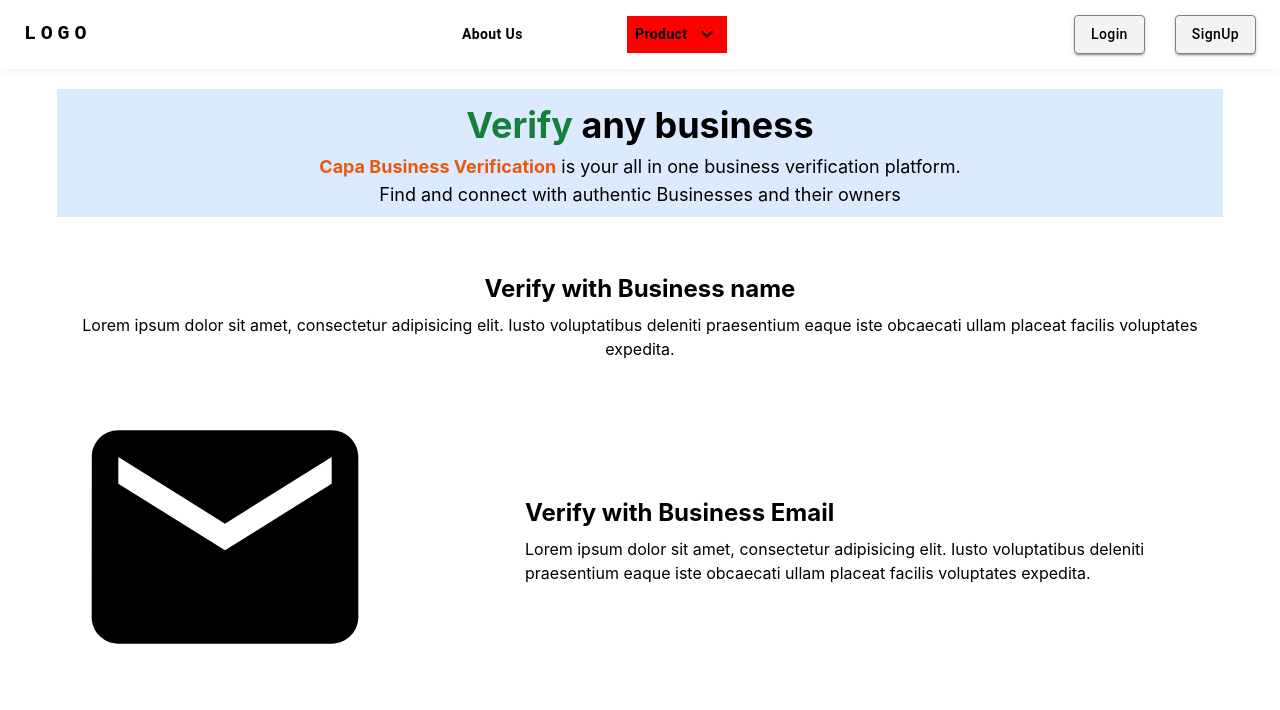
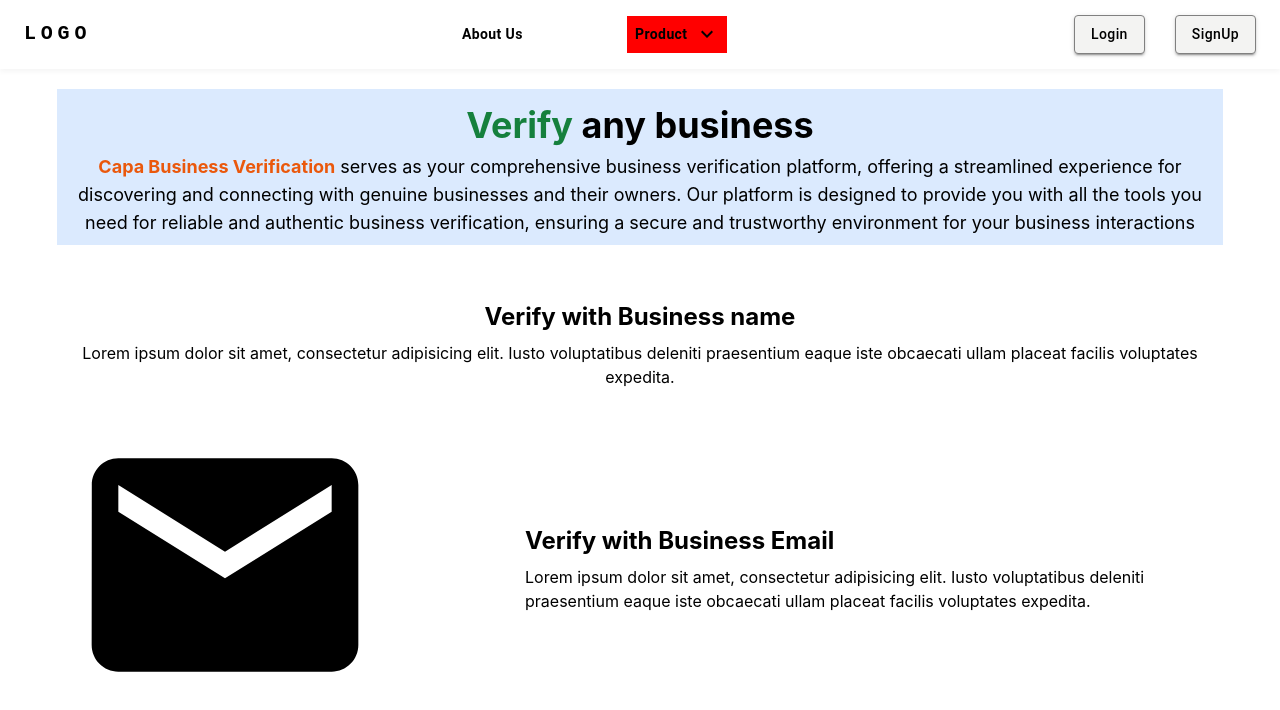
Before and after one commit to rholibobo/capa_business_verification, a React (Create React App) app: page / in a window 1280 px wide. Shown: the top 710 px of the page. Built offline with nearby package versions, Linux system fonts and the light colour scheme; no server answers; the HTML template or start-up script is replaced by a standard one.

Commit message:
update Home.jsx

```diff
--- a/src/Pages/Home/Home.jsx
+++ b/src/Pages/Home/Home.jsx
@@ -7,7 +7,7 @@
     <section className='flex flex-col justify-between items-center bg-blue-100 mb-10 mt-4 w-11/12 mx-auto'>
       <div className='text-center p-2'>
       <h1 className='text-4xl font-bold my-2'><span className='text-green-700'>Verify</span> any business </h1>
-      <p className='text-lg'><span className='text-orange-600 font-bold'>Capa Business Verification</span> is your all in one business verification platform. <br /> Find and connect with authentic Businesses and their owners</p>
+      <p className='text-lg'><span className='text-orange-600 font-bold'>Capa Business Verification</span> serves as your comprehensive business verification platform, offering a streamlined experience for discovering and connecting with genuine businesses and their owners. Our platform is designed to provide you with all the tools you need for reliable and authentic business verification, ensuring a secure and trustworthy environment for your business interactions</p>
       </div>
       <img src="" alt="" />
     </section>
```
